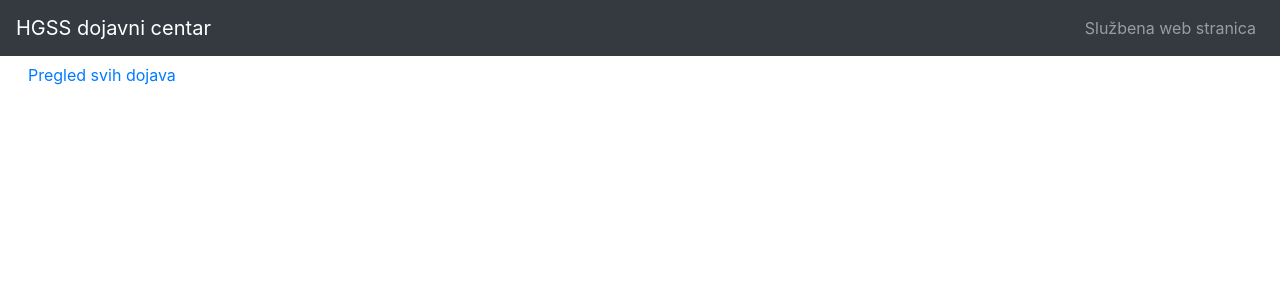
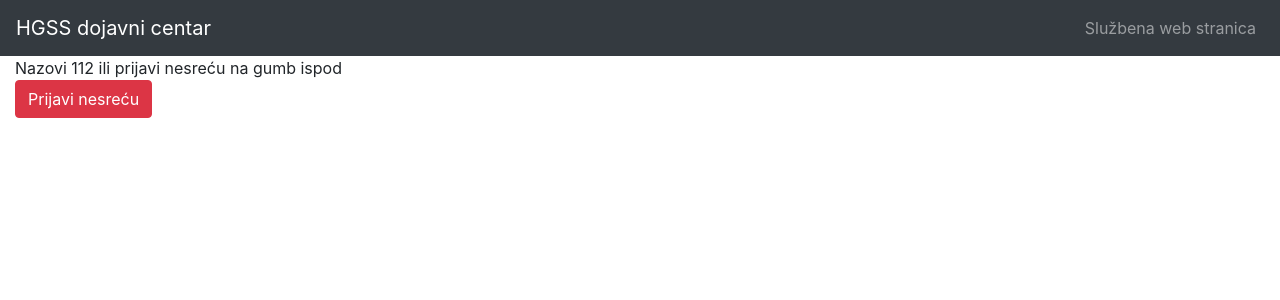
Before and after one commit to mattea95/hgss, a React (Create React App) app: page / in a window 1280 px wide. Shown: the top 300 px of the page. Built offline with nearby package versions, Linux system fonts and the light colour scheme.

Commit message:
dodavanje gumba za novu dojavu

```diff
--- a/src/components/Home.js
+++ b/src/components/Home.js
@@ -10,7 +10,10 @@ class Home extends Component {
       <div>
         <AppNavbar/>
         <Container fluid>
-          <Button color="link"><Link to="/dojava">Pregled svih dojava</Link></Button>
+          <div title>Nazovi 112 ili prijavi nesreću na gumb ispod</div>
+          <div className>
+            <Button color="danger" tag={Link} to="/dojava/new">Prijavi nesreću</Button>
+          </div>
         </Container>
       </div>
     );
```
